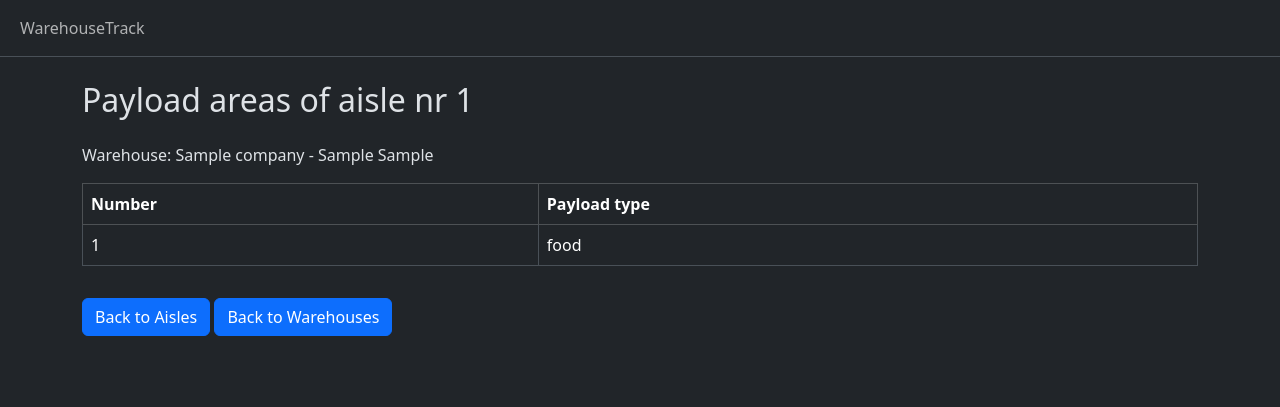
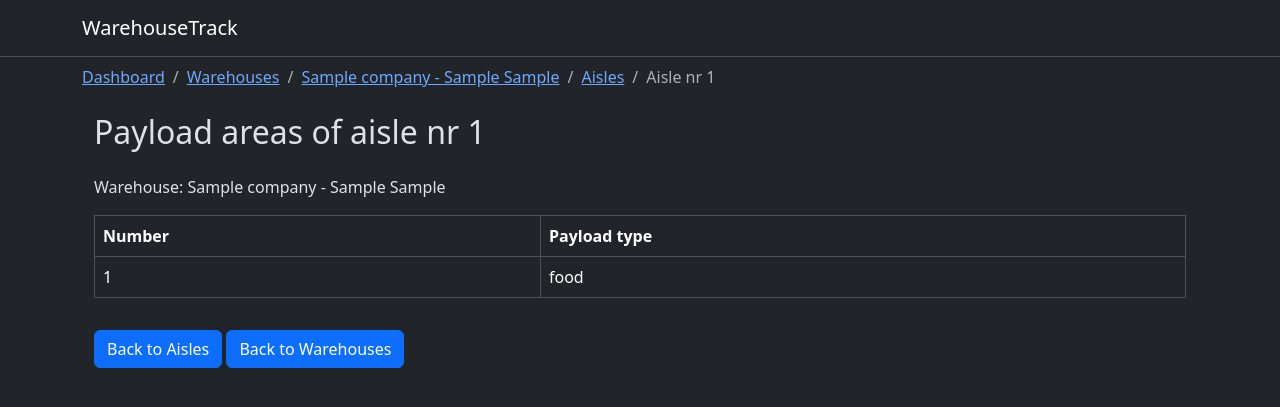
Before and after one commit to paleta77/warehouse_track, a Django app: page /aisles/1/payload_areas/ in a window 1280 px wide. Shown: the top 407 px of the page. Run offline with Django 5.2, Linux system fonts and the light colour scheme; tables that the repository leaves empty hold one stand-in row (values such as "Sample post"); some libraries are stand-ins or nearby versions.

Commit message:
WT-38 added breadcrumbs

```diff
--- a/templates/base.html
+++ b/templates/base.html
@@ -8,31 +8,46 @@
         {% bootstrap_javascript %}
     </head>
     <body>
-        <nav class="navbar navbar-expand-sm border-bottom">
-            <div class="container-fluid">
-                <ul class="navbar-nav">
+        <nav class="navbar navbar-expand-sm navbar-dark bg-dark border-bottom">
+            <div class="container">
+                <a class="navbar-brand" href="/dashboard">WarehouseTrack</a>
+                <button class="navbar-toggler" type="button" data-bs-toggle="collapse" data-bs-target="#navbarNav" aria-controls="navbarNav" aria-expanded="false" aria-label="Toggle navigation">
+                    <span class="navbar-toggler-icon"></span>
+                </button>
+                <div class="collapse navbar-collapse" id="navbarNav">
+                    <ul class="navbar-nav ms-auto">
+                        {% if user.is_authenticated %}
                             <li class="nav-item">
-                            <a class="nav-link" href="/dashboard">WarehouseTrack</a>
-                    {% if user.is_authenticated %}
-                        <li class="nav-item border-start">
                                 <a class="nav-link" href="/warehouses">Warehouses</a>
                             </li>
-                        <li class="nav-item border-start">
+                            <li class="nav-item">
                                 <a class="nav-link" href="/companies">Companies</a>
                             </li>
-                        <li class="nav-item border-start">
-                            <form action="{% url 'logout' %}" method="post" class="ms-3">
+                            <li class="nav-item">
+                                <form action="{% url 'logout' %}" method="post" class="d-inline">
                                     {% csrf_token %}
-                                <button type="submit" class="btn btn-outline-primary">Log Out</button>
+                                    <button type="submit" class="btn btn-outline-light">Log Out</button>
                                 </form>
                             </li>
                         {% endif %}
                     </ul>
                 </div>
+            </div>
         </nav>
-        <main>
+        <div class="container mt-2">
+            {% block breadcrumbs %}
+            <nav aria-label="breadcrumb">
+                <ol class="breadcrumb">
+                    <li class="breadcrumb-item">
+                        <a href="/dashboard">Dashboard</a>
+                    </li>
+                </ol>
+            </nav>
+            {% endblock breadcrumbs %}
+        </div>
+        <div class="container mt-4">
             {% block content %}
             {% endblock content %}
-        </main>
+        </div>
     </body>
 </html>
--- a/warehouse/templates/all_payload_areas.html
+++ b/warehouse/templates/all_payload_areas.html
@@ -2,6 +2,18 @@
 {% block title %}
     Aisle nr {{ aisle.number }}
 {% endblock title %}
+
+{% block breadcrumbs %}
+<nav aria-label="breadcrumb">
+    <ol class="breadcrumb">
+        <li class="breadcrumb-item"><a href="/dashboard">Dashboard</a></li>
+        <li class="breadcrumb-item"><a href="/warehouses">Warehouses</a></li>
+        <li class="breadcrumb-item"><a href="{% url 'warehouse_detail' aisle.warehouse.id %}">{{ aisle.warehouse.company }} - {{ aisle.warehouse.city }} {{ aisle.warehouse.street }}</a></li>
+        <li class="breadcrumb-item"><a href="{% url 'aisles_of_warehouse' aisle.warehouse.id %}">Aisles</a></li>
+        <li class="breadcrumb-item active" aria-current="page">Aisle nr {{ aisle.number }}</li>
+    </ol>
+</nav>
+{% endblock breadcrumbs %}
 
 {% block content %}
 <div class="container mt-4">
```
Also changed, not shown: companies/templates/all_companies.html (+9 -0 lines), companies/templates/details_company.html (+10 -0 lines), warehouse/templates/all_aisles.html (+10 -0 lines), warehouse/templates/all_warehouses.html (+9 -0 lines), warehouse/templates/details_warehouse.html (+10 -0 lines). Lines whose indentation alone changed are shown as unchanged.
